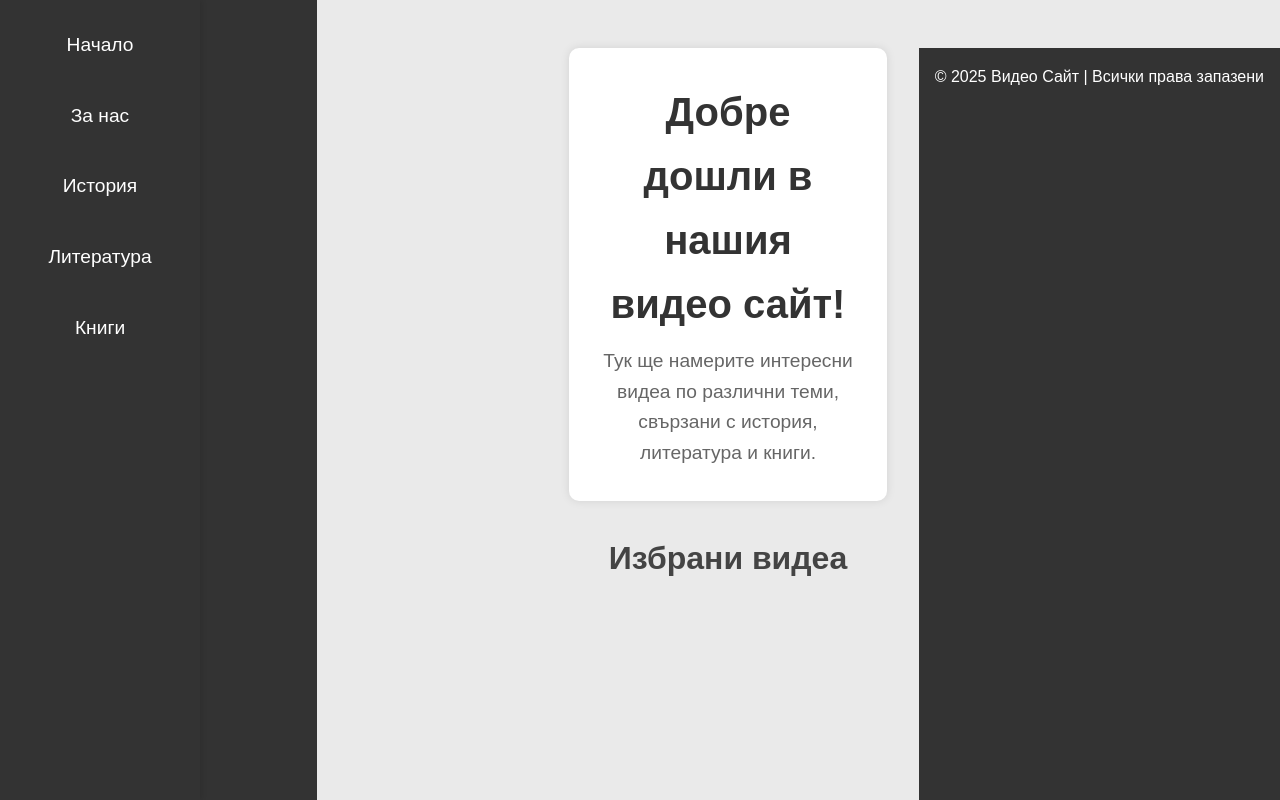
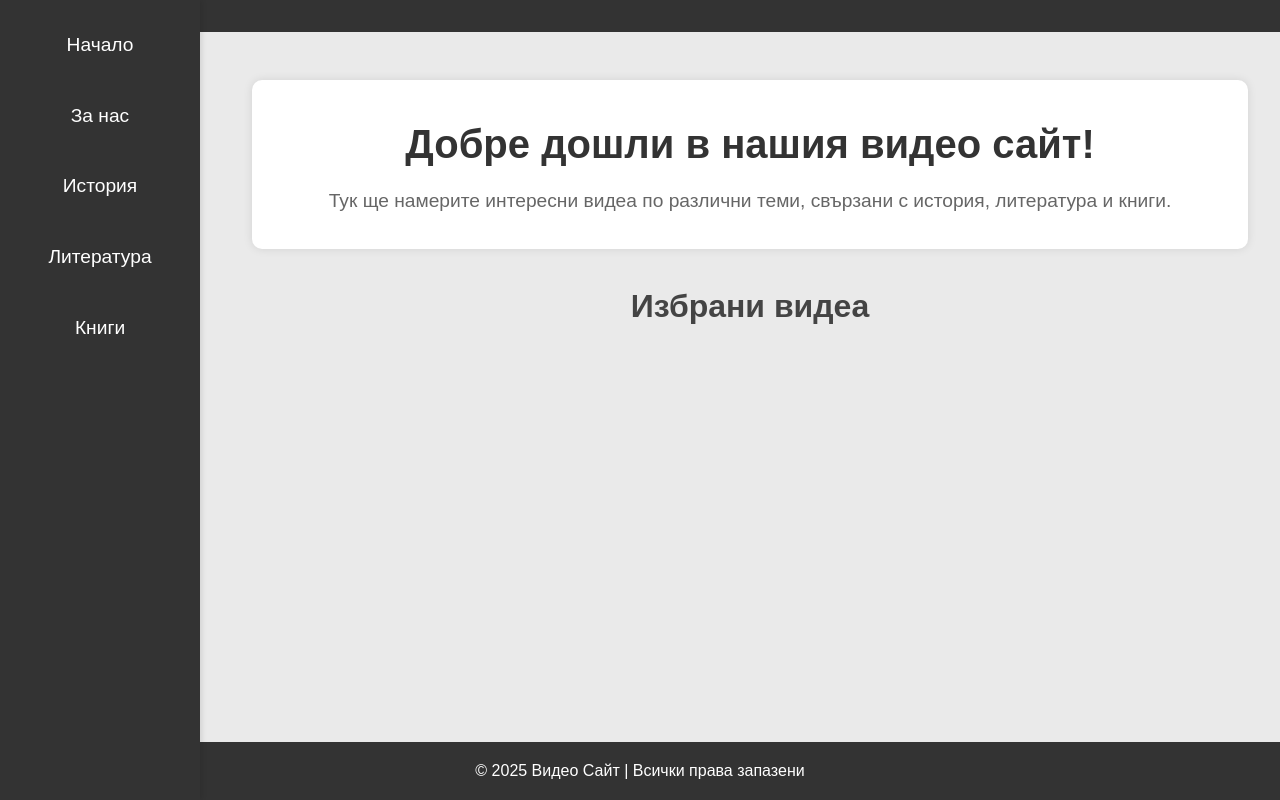
Before and after one commit to dimiturjeliyazkov/e_buki-site, a plain HTML site: page index.html in a window 1280 px wide. Drawn offline with Linux system fonts and the light colour scheme.

Commit message:
Update style.css

```diff
--- a/style.css
+++ b/style.css
@@ -11,7 +11,8 @@ body {
     color: #333;
     line-height: 1.6;
     display: flex;
-    min-height: 100vh;
+    flex-direction: column;
+    min-height: 100vh;  /* Гарантира, че тялото ще запълва целия екран */
 }
 
 header {
@@ -19,7 +20,6 @@ header {
     color: white;
     padding: 1rem 0;
     text-align: center;
-    flex: 1;
 }
 
 nav {
@@ -116,5 +116,5 @@ footer {
     padding: 1rem;
     background-color: #333;
     color: white;
-    margin-top: 3rem;
+    margin-top: auto;  /* Това ще принуди футера да бъде в долната част */
 }
```
